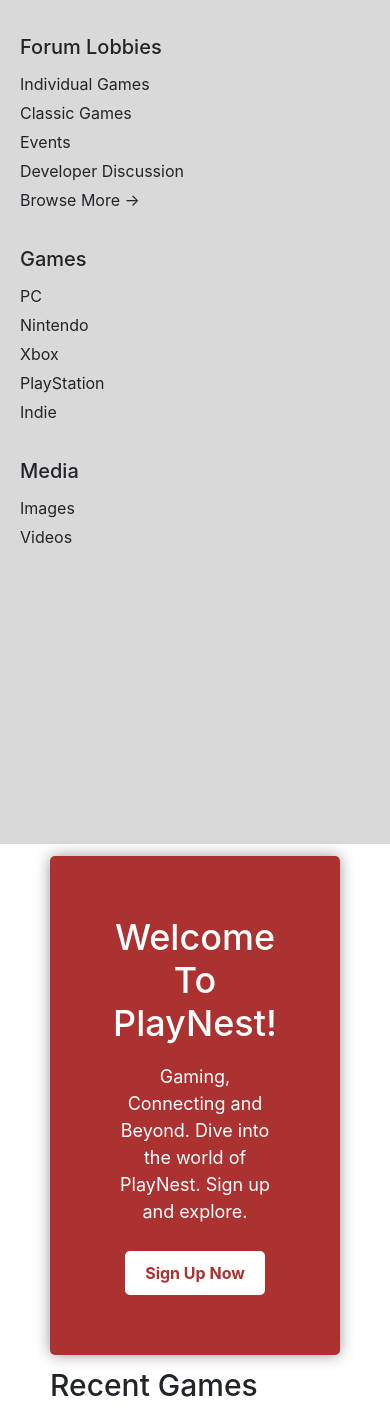
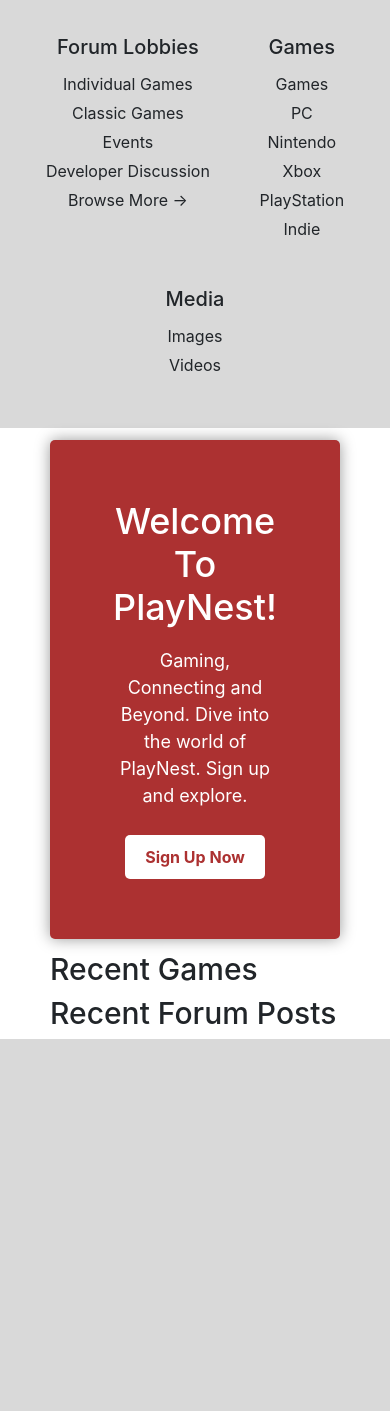
Before and after one commit to odesai840/PlayNest, a Flask app: page /home in a window 390 px wide. Shown: the part 56-1467 px from the top of the page. After the commit the page ends 1095 px from the top, so only its background shows below. Run offline with Flask 3, Linux system fonts and the light colour scheme; some libraries are stand-ins or nearby versions.

Commit message:
added list elements, worked on responsiveness

```diff
--- a/static/styles.css
+++ b/static/styles.css
@@ -5,11 +5,6 @@
 .container {
     margin-top: 50px;
     width: 400px;
-}
-
-.sidebar-container {
-    margin: 0;
-    padding: 0;
 }
 
 .custom-navbar {
@@ -46,27 +41,57 @@
     background-color: white;
 }
 
-.custom-search-input {
-    max-width: 150px;
-    width: auto;
+.sidebar-container {
+    display: column;
+    flex-direction: row;
+    align-items: flex-start;
 }
 
 .sidebar {
     background-color: #d9d9d9;
-    height: 100vh;
+    height: 100%;
     padding: 20px;
 }
 
-.sidebar h5{
+.sidebar h5 {
     padding-bottom: 5px;
 }
 
-.sidebar p {
+.sidebar li {
     margin: 5px 0;
 }
 
 .sidebar-content {
     padding: 15px;
+}
+
+.sidebar-content li:hover {
+    color: #ac3131;
+    cursor: pointer;
+}
+
+.sidebar-content ul {
+    list-style-type: none;
+    padding: 0;
+}
+
+@media (max-width: 768px) {
+    .sidebar-content {
+        display: inline-block;
+        margin: 0 2%;
+        vertical-align: top;
+    }
+
+    .sidebar {
+        width: 100%;
+        height: 45%;
+        text-align: center;
+    }
+}
+
+.browse-more:hover {
+    color: #ac3131;
+    text-decoration: underline;
 }
 
 .register-buttons {
@@ -123,12 +148,12 @@
     }
 }
 
-.recent-games {
+.content-below-hero {
     margin-top: 3%;
     margin-left: 50px;
     margin-right: 50px;
 }
 
-.recent-games h2 {
+.content-below-hero h2 {
     font-size: 30px;
 }
--- a/templates/home.html
+++ b/templates/home.html
@@ -1,46 +1,63 @@
 {% extends "_layout.html" %}
 
 {% block content %}
+<div class="responsive-sidebar-container">
     <div class="sidebar-container">
         <div class="row">
             <div class="col-md-2 sidebar">
                 <div class="sidebar-content">
                     <h5>Forum Lobbies</h5>
-                    <p>Individual Games</p>
-                    <p>Classic Games</p>
-                    <p>Events</p>
-                    <p>Developer Discussion</p>
-                    <p>Browse More → </p>
+                    <ul>
+                        <li>Individual Games</li>
+                        <li>Classic Games</li>
+                        <li>Events</li>
+                        <li>Developer Discussion</li>
+                        <li class="browse-more">Browse More →</li>
+                    </ul>
                 </div>
 
                 <div class="sidebar-content">
                     <h5>Games</h5>
-                    <p>PC</p>
-                    <p>Nintendo</p>
-                    <p>Xbox</p>
-                    <p>PlayStation</p>
-                    <p>Indie</p>
+                    <ul>
+                        <li>Games</li>
+                        <li>PC</li>
+                        <li>Nintendo</li>
+                        <li>Xbox</li>
+                        <li>PlayStation</li>
+                        <li>Indie</li>
+                    </ul>
                 </div>
 
                 <div class="sidebar-content">
                     <h5>Media</h5>
-                    <p>Images</p>
-                    <p>Videos</p>
+                    <ul>
+                        <li>Images</li>
+                        <li>Videos</li>
+                    </ul>
                 </div>
             </div>
 
             <div class="col-md-10">
-                <div class="main-content"></div>
+                <div class="main-content">
                     <div class="hero">
                         <h2>Welcome To PlayNest!</h2>
                         <p>Gaming, Connecting and Beyond. Dive into the world of PlayNest. Sign up and explore.</p>
                         <button class="hero-button">Sign Up Now</button>
                     </div>
 
-                    <div class="recent-games">
-                        <h2>Recent Games</h2>
+
+                    <div class="content-below-hero">
+                        <div class="recent-games">
+                            <h2>Recent Games</h2>
+                        </div>
+
+                        <div class="recent-forum-posts">
+                            <h2>Recent Forum Posts</h2>
+                        </div>
                     </div>
+                </div>
             </div>
         </div>
     </div>
+</div>
 {% endblock %}
```
